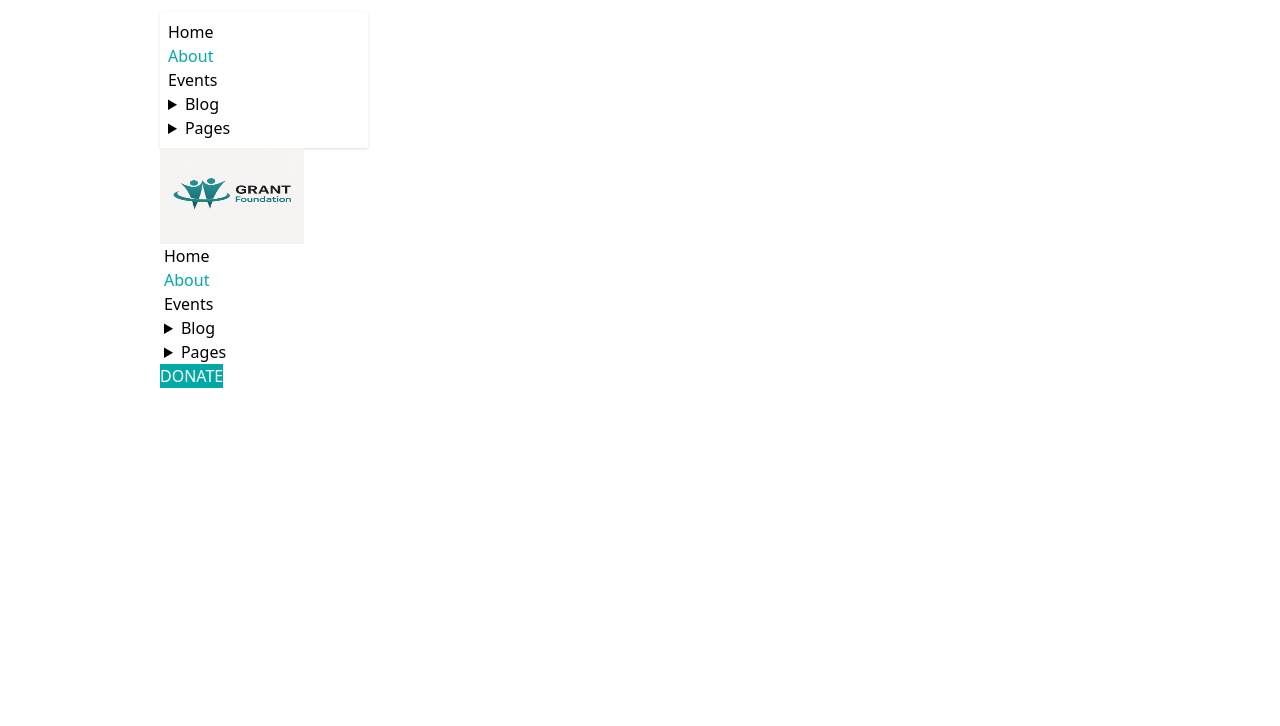
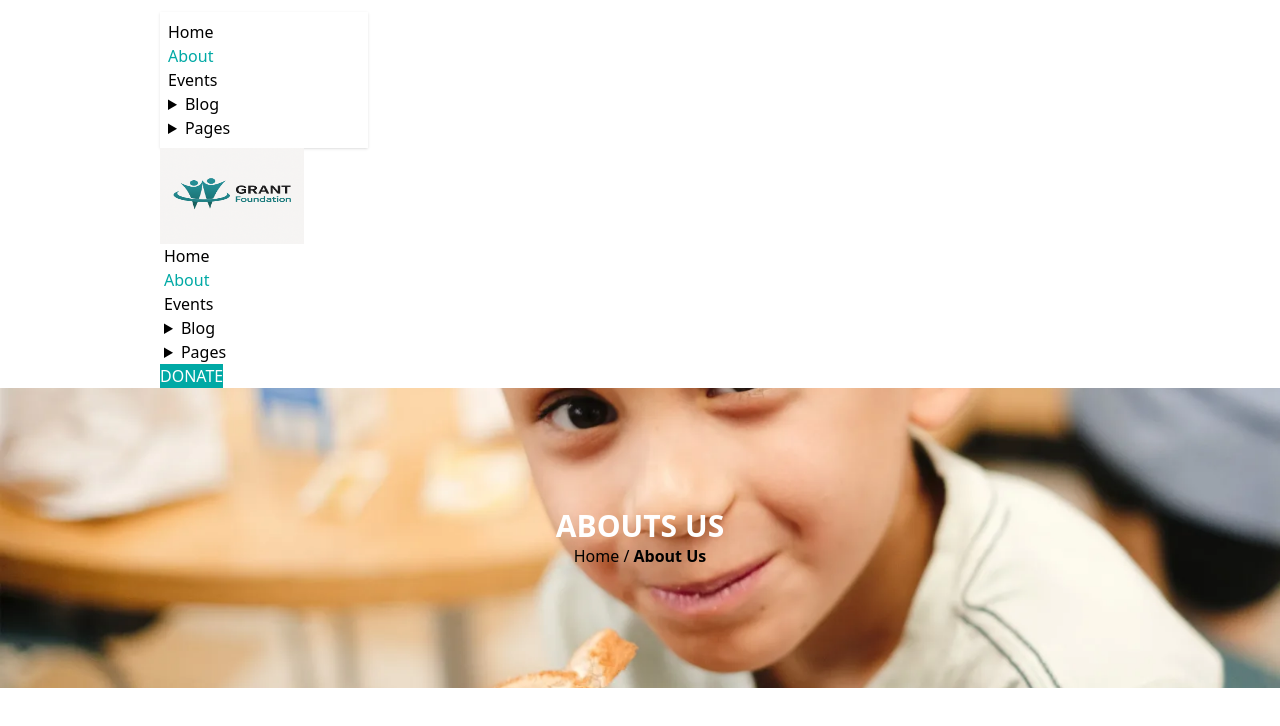
Before and after one commit to tajmirahman/GreenShine---Charity, a React (Vite) app in the folder my-project/: page /about in a window 1280 px wide. Shown: the top 726 px of the page. Built offline with nearby package versions, Linux system fonts and the light colour scheme.

Commit message:
about us image work is processing

```diff
--- a/my-project/src/Components/pages/About.jsx
+++ b/my-project/src/Components/pages/About.jsx
@@ -1,10 +1,23 @@
-import React from 'react';
+import { Link } from 'react-router-dom';
+import aboutUs from '../../assets/image/about_us.webp'
 import Header from '../MainLayout/Header/Header';
 
 const About = () => {
     return (
         <div>
             <Header></Header>
+
+            <div className="h-[300px] bg-cover bg-center flex flex-col justify-center items-center"
+                style={{
+                    backgroundImage:
+                        `url(${aboutUs})`,
+                }}>
+
+                <div >
+                    <Link to={'/'}><h1 className='uppercase text-3xl font-bold text-white'>Abouts Us</h1></Link>
+                    <p className='text-center'>Home / <span className=" font-bold">About Us</span></p>
+                </div>
+            </div>
         </div>
     );
 };
```
Also changed, not shown: my-project/src/assets/image/about_us.webp (added).
